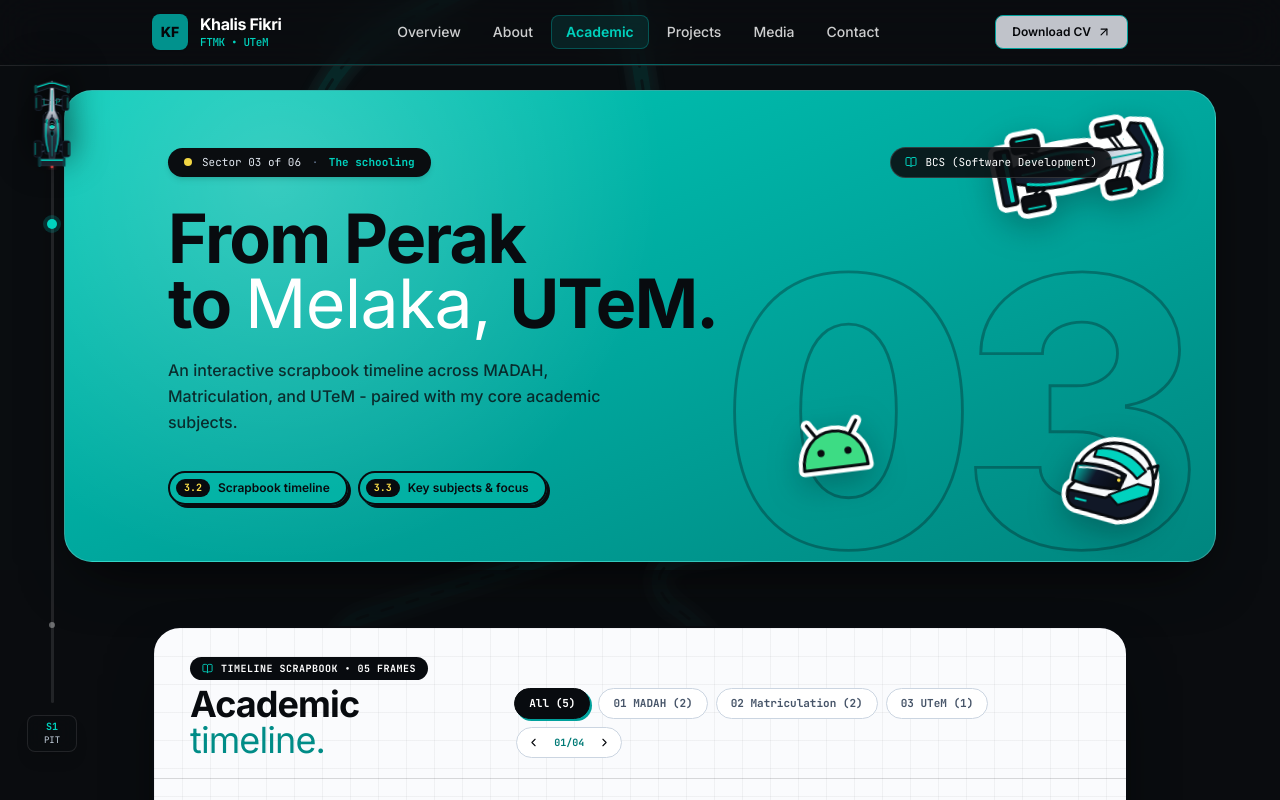
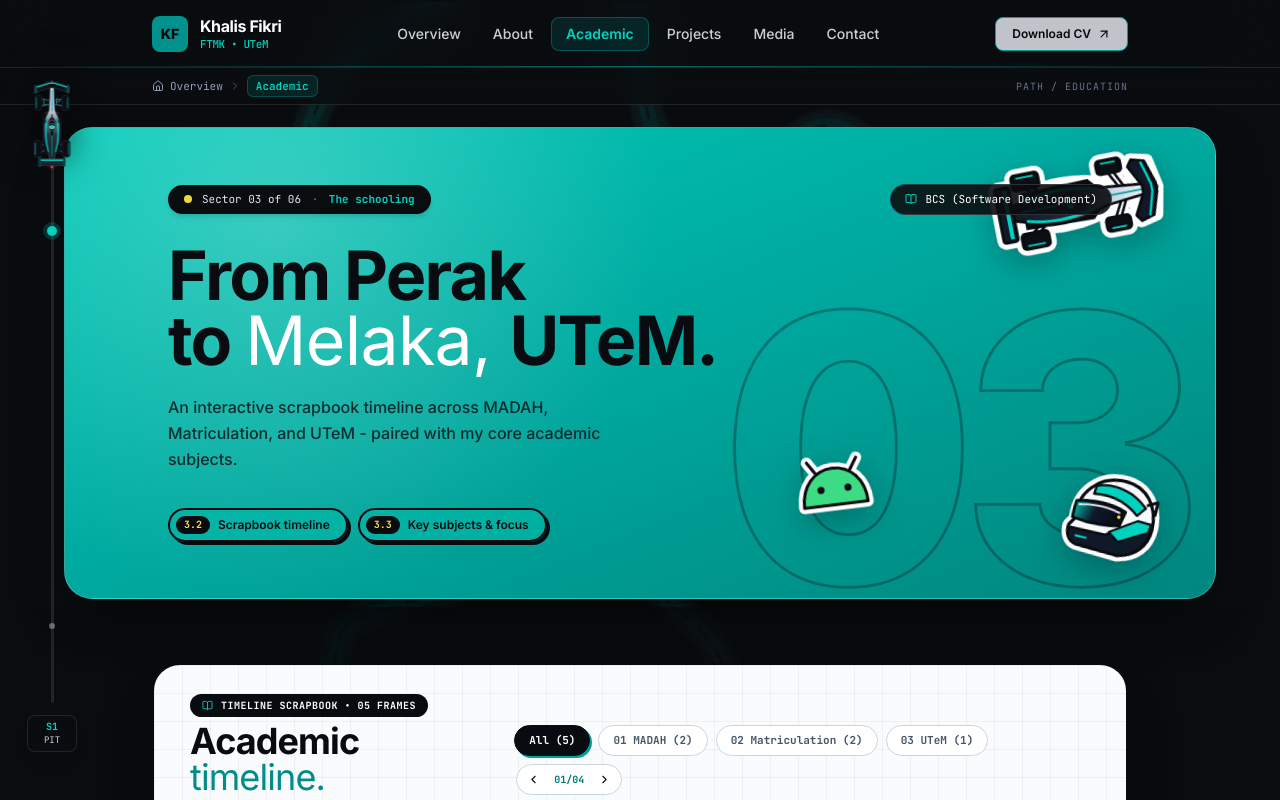
Before and after one commit to khalis04/portfolio-website, a React (Vite) app: page /education in a window 1280 px wide. Shown: the top 800 px of the page. Built offline with nearby package versions, Linux system fonts and the light colour scheme.

Commit message:
Add fixed navbar, clickable breadcrumb, and 6 design principles enhancements

```diff
--- /dev/null
+++ b/src/components/Breadcrumb.jsx
@@ -0,0 +1,81 @@
+import { Link, useLocation } from 'react-router-dom';
+import { ChevronRight, Home } from 'lucide-react';
+
+const ROUTE_LABELS = {
+    about: 'About',
+    education: 'Academic',
+    projects: 'Projects',
+    media: 'Media',
+    contact: 'Contact',
+};
+
+export default function Breadcrumb() {
+    const { pathname } = useLocation();
+    const segments = pathname.split('/').filter(Boolean);
+
+    return (
+        <nav
+            aria-label="Breadcrumb"
+            className="w-full bg-carbon/80 backdrop-blur-md border-b border-snow/10"
+        >
+            <div className="max-w-5xl mx-auto px-6 h-9 flex items-center justify-between gap-4">
+                <ol className="flex items-center gap-1.5 font-mono text-[11px] overflow-x-auto no-scrollbar">
+                    {/* Root Home Link */}
+                    <li className="inline-flex items-center shrink-0">
+                        {segments.length === 0 ? (
+                            <span
+                                aria-current="page"
+                                className="inline-flex items-center gap-1.5 text-petronas-bright font-semibold"
+                            >
+                                <Home size={12} />
+                                <span>Overview</span>
+                            </span>
+                        ) : (
+                            <Link
+                                to="/"
+                                className="inline-flex items-center gap-1.5 text-slate-400 hover:text-petronas-bright transition-colors"
+                            >
+                                <Home size={12} />
+                                <span>Overview</span>
+                            </Link>
+                        )}
+                    </li>
+
+                    {/* Dynamic Clickable Segments */}
+                    {segments.map((segment, index) => {
+                        const path = `/${segments.slice(0, index + 1).join('/')}`;
+                        const label =
+                            ROUTE_LABELS[segment.toLowerCase()] ||
+                            segment.charAt(0).toUpperCase() + segment.slice(1);
+                        const isLast = index === segments.length - 1;
+
+                        return (
+                            <li key={path} className="inline-flex items-center gap-1.5 shrink-0">
+                                <ChevronRight size={12} className="text-slate-600" aria-hidden="true" />
+                                {isLast ? (
+                                    <span
+                                        aria-current="page"
+                                        className="rounded-md bg-petronas/15 border border-petronas/35 px-2 py-0.5 text-petronas-bright font-semibold"
+                                    >
+                                        {label}
+                                    </span>
+                                ) : (
+                                    <Link
+                                        to={path}
+                                        className="text-slate-400 hover:text-petronas-bright hover:underline transition-colors"
+                                    >
+                                        {label}
+                                    </Link>
+                                )}
+                            </li>
+                        );
+                    })}
+                </ol>
+
+                <span className="hidden sm:inline font-mono text-[10px] uppercase tracking-widest text-slate-500 shrink-0">
+                    {segments.length === 0 ? 'Sector 01' : `Path / ${segments.join(' / ')}`}
+                </span>
+            </div>
+        </nav>
+    );
+}
--- a/src/components/Navbar.jsx
+++ b/src/components/Navbar.jsx
@@ -10,6 +10,7 @@ import {
     MapPin,
     ExternalLink,
 } from 'lucide-react';
+import Breadcrumb from './Breadcrumb';
 
 const navItems = [
     { name: 'Overview', path: '/' },
@@ -27,9 +28,29 @@ export default function Navbar() {
     const [isOpen, setIsOpen] = useState(false);
     const [showCvModal, setShowCvModal] = useState(false);
     const [checkingCv, setCheckingCv] = useState(false);
+    const [scrolled, setScrolled] = useState(false);
+    const [scrollProgress, setScrollProgress] = useState(0);
     const { pathname } = useLocation();
 
-    useEffect(() => setIsOpen(false), [pathname]);
+    useEffect(() => {
+        setIsOpen(false);
+        window.scrollTo({ top: 0, behavior: 'instant' });
+    }, [pathname]);
+
+    useEffect(() => {
+        const onScroll = () => {
+            const y = window.scrollY;
+            setScrolled(y > 12);
+
+            const docHeight =
+                document.documentElement.scrollHeight - window.innerHeight;
+            setScrollProgress(docHeight > 0 ? Math.min(100, (y / docHeight) * 100) : 0);
+        };
+
+        onScroll();
+        window.addEventListener('scroll', onScroll, { passive: true });
+        return () => window.removeEventListener('scroll', onScroll);
+    }, [pathname]);
 
     useEffect(() => {
         if (!isOpen && !showCvModal) return;
@@ -73,19 +94,37 @@ export default function Navbar() {
     };
 
     const linkClass = ({ isActive }) =>
-        `relative px-3.5 py-1.5 rounded-lg font-sans text-sm font-medium transition-all ${isActive
+        `relative px-3.5 py-1.5 rounded-lg font-sans text-sm font-medium transition-all focus-visible:outline-none focus-visible:ring-2 focus-visible:ring-petronas-bright ${isActive
             ? 'bg-petronas/15 text-petronas-bright font-semibold border border-petronas/40'
             : 'text-snow/80 hover:text-snow hover:bg-snow/5'
         }`;
 
     return (
         <>
-            <header className="sticky top-0 z-50 bg-carbon/60 backdrop-blur-xl border-b border-snow/10">
+            <div
+                className={`fixed top-0 left-0 right-0 z-50 transition-shadow duration-300 ${scrolled ? 'shadow-[0_12px_32px_-12px_rgba(0,0,0,0.85)]' : ''
+                    }`}
+            >
+                {/* Scroll Progress Bar (Feedback) */}
+                <div
+                    aria-hidden="true"
+                    className="h-[2px] w-full bg-carbon"
+                >
+                    <div
+                        className="h-full bg-petronas-bright transition-[width] duration-150 ease-out"
+                        style={{ width: `${scrollProgress}%` }}
+                    />
+                </div>
+
+                <header
+                    className={`backdrop-blur-xl border-b border-snow/10 transition-colors duration-300 ${scrolled ? 'bg-carbon/90' : 'bg-carbon/70'
+                        }`}
+                >
                     <div className="max-w-5xl mx-auto px-6 h-16 flex items-center justify-between">
-                    {/* Clean Modern Brand Header */}
+                        {/* Brand Header */}
                         <NavLink
                             to="/"
-                        className="flex items-center gap-3"
+                            className="flex items-center gap-3 focus-visible:outline-none focus-visible:ring-2 focus-visible:ring-petronas-bright rounded-lg"
                             aria-label="Khalis Fikri, home"
                         >
                             <span className="grid place-items-center h-9 w-9 bg-petronas/90 text-ink font-sans font-extrabold text-sm rounded-lg shadow-xs">
@@ -121,13 +160,13 @@ export default function Navbar() {
                             href={CV_URL}
                             download={CV_DOWNLOAD_NAME}
                             onClick={handleCvClick}
-                        className="hidden lg:inline-flex items-center gap-1.5 font-sans text-xs font-semibold px-4 py-2 bg-silver/90 text-ink rounded-lg border border-petronas hover:bg-petronas transition-colors cursor-pointer"
+                            className="hidden lg:inline-flex items-center gap-1.5 font-sans text-xs font-semibold px-4 py-2 bg-silver/90 text-ink rounded-lg border border-petronas hover:bg-petronas transition-colors cursor-pointer focus-visible:outline-none focus-visible:ring-2 focus-visible:ring-petronas-bright"
                         >
                             <span>{checkingCv ? 'Preparing...' : 'Download CV'}</span>
                             <ArrowUpRight size={14} />
                         </a>
 
-                    {/* Mobile button */}
+                        {/* Mobile menu button */}
                         <button
                             type="button"
                             onClick={() => setIsOpen((v) => !v)}
@@ -146,12 +185,12 @@ export default function Navbar() {
                         aria-hidden="true"
                     />
 
-                {/* Mobile drawer (Frosted Glass) */}
+                    {/* Mobile drawer */}
                     {isOpen && (
                         <nav
                             id="mobile-nav"
                             aria-label="Main navigation"
-                        className="lg:hidden border-b border-petronas/40 bg-carbon/85 backdrop-blur-xl px-6 py-4 space-y-1"
+                            className="lg:hidden border-b border-petronas/40 bg-carbon/95 backdrop-blur-xl px-6 py-4 space-y-1"
                         >
                             {navItems.map((item) => (
                                 <NavLink
@@ -181,6 +220,13 @@ export default function Navbar() {
                     )}
                 </header>
 
+                {/* Clickable Breadcrumb Trail */}
+                <Breadcrumb />
+            </div>
+
+            {/* Automatic Spacer so Fixed Header + Breadcrumb Never Overlap Page Content */}
+            <div className="h-[103px]" aria-hidden="true" />
+
             {/* ================================================================
           BUILT-IN CV MODAL (FALLBACK WHEN /public/resume.pdf IS NOT ADDED YET)
       ================================================================ */}
@@ -193,7 +239,6 @@ export default function Navbar() {
                         className="w-full max-w-3xl max-h-[90vh] overflow-y-auto rounded-2xl bg-[#FAFBFD] text-[#080B0F] border-2 border-[#080B0F] shadow-2xl"
                         onClick={(e) => e.stopPropagation()}
                     >
-                        {/* Top Action Bar */}
                         <div className="sticky top-0 z-10 bg-[#080B0F] text-snow px-6 py-3.5 flex flex-wrap items-center justify-between gap-3 border-b border-snow/15">
                             <div className="font-mono text-xs text-petronas-bright font-bold">
                                 CURRICULUM VITAE • MUHAMMAD KHALIS FIKRI
@@ -220,9 +265,7 @@ export default function Navbar() {
                             </div>
                         </div>
 
-                        {/* CV Sheet Content */}
                         <div className="p-6 sm:p-9 space-y-6">
-                            {/* Header */}
                             <div className="pb-5 border-b-2 border-[#080B0F] space-y-2">
                                 <h2 className="font-display text-2xl sm:text-3xl font-black tracking-tight text-[#080B0F]">
                                     MUHAMMAD KHALIS FIKRI BIN MUHAMMAD FAUZI
@@ -251,7 +294,7 @@ export default function Navbar() {
                                         LinkedIn <ExternalLink size={11} />
                                     </a>
                                     <a
-                                        href="https://github.com/khalisfikri"
+                                        href="https://github.com/khalis04"
                                         target="_blank"
                                         rel="noopener noreferrer"
                                         className="inline-flex items-center gap-1 hover:underline"
@@ -261,7 +304,6 @@ export default function Navbar() {
                                 </div>
                             </div>
 
-                            {/* Summary */}
                             <div className="space-y-1.5">
                                 <h3 className="font-mono text-[11px] font-extrabold uppercase tracking-wider text-[#007A76]">
                                     Professional Summary
@@ -271,7 +313,6 @@ export default function Navbar() {
                                 </p>
                             </div>
 
-                            {/* Education */}
                             <div className="space-y-2.5">
                                 <h3 className="font-mono text-[11px] font-extrabold uppercase tracking-wider text-[#007A76]">
                                     Education
@@ -304,7 +345,6 @@ export default function Navbar() {
                                 </div>
                             </div>
 
-                            {/* Key Projects */}
                             <div className="space-y-2.5">
                                 <h3 className="font-mono text-[11px] font-extrabold uppercase tracking-wider text-[#007A76]">
                                     Selected Software &amp; Design Projects
@@ -328,7 +368,6 @@ export default function Navbar() {
                                 </ul>
                             </div>
 
-                            {/* Skills */}
                             <div className="space-y-2">
                                 <h3 className="font-mono text-[11px] font-extrabold uppercase tracking-wider text-[#007A76]">
                                     Technical &amp; Creative Stack
@@ -358,10 +397,13 @@ export default function Navbar() {
                                 </div>
                             </div>
 
-                            {/* Helper Tip */}
                             <div className="rounded-xl bg-[#EEF3F5] border border-[#CBD5E1] p-3.5 flex items-center justify-between gap-3 text-xs text-[#334155]">
                                 <span>
-                                    Tip: Place your exported PDF at <code className="font-mono font-bold text-[#080B0F]">public/resume.pdf</code> to trigger an instant file download on click.
+                                    Tip: Place your exported PDF at{' '}
+                                    <code className="font-mono font-bold text-[#080B0F]">
+                                        public/resume.pdf
+                                    </code>{' '}
+                                    to trigger an instant file download on click.
                                 </span>
                                 <Download size={15} className="text-[#007A76] shrink-0" />
                             </div>
```
Lines whose indentation alone changed are shown as unchanged.
